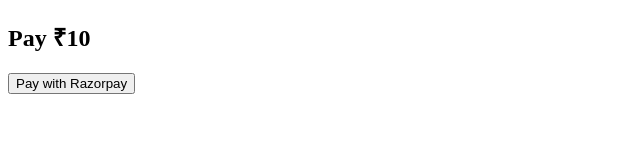
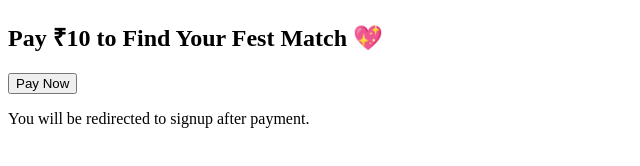
Before and after one commit to jadhavmahipal27-arch/moodimatch, a plain HTML site: page pay.html in a window 1280 px wide. Shown: the whole page, without its empty margins (0-640 px from the left). Drawn offline with Linux system fonts and the light colour scheme.

Commit message:
pay.html

```diff
--- a/pay.html
+++ b/pay.html
@@ -1,9 +1,13 @@
 <!DOCTYPE html>
 <html>
 <body>
-<h2>Pay ₹10</h2>
-<a href="https://rzp.io/i/YOUR_LINK">
-<button>Pay with Razorpay</button>
+<h2>Pay ₹10 to Find Your Fest Match 💖</h2>
+
+<a href="https://razorpay.com/payment-link/plink_SDHwo1euhggqU5/test">
+<button>Pay Now</button>
 </a>
+
+<p>You will be redirected to signup after payment.</p>
+
 </body>
 </html>
```
